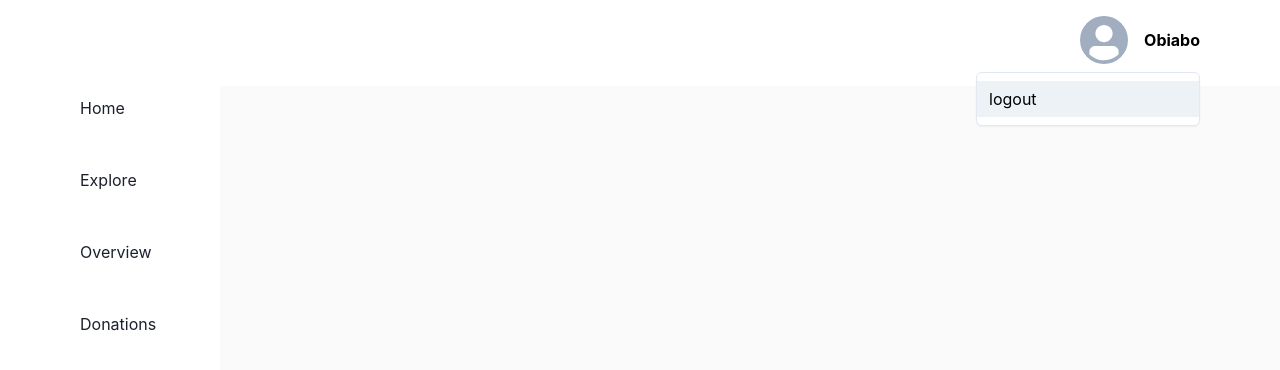
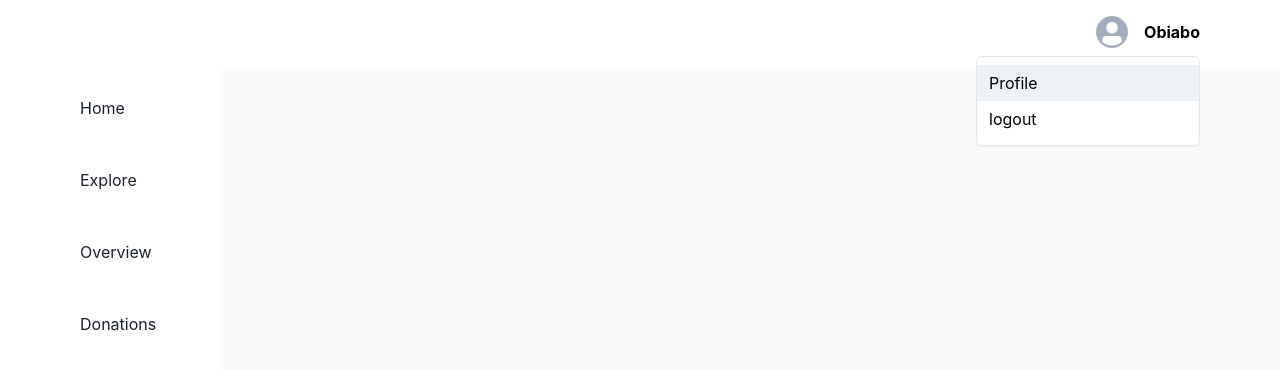
Before and after one commit to akinloluwami/quickk, a React (Vite) app: page /dashboard in a window 1280 px wide. Both pictures are taken after a click on the button "Obiabo". Shown: the top 370 px of the page. Built offline with nearby package versions, Linux system fonts and the light colour scheme; no server answers; a web font is replaced by a local one.

Commit message:
feat profile

```diff
--- a/src/Layouts/Dashboard/DashboardTop.jsx
+++ b/src/Layouts/Dashboard/DashboardTop.jsx
@@ -15,15 +15,21 @@ const DashboardTop = () => {
 
                             <MenuButton>
                                 <Flex alignItems={'center'} gap={'1em'}>
-                                    <Avatar size={'md'}/>
+                                    <Avatar size={'sm'}/>
                                     <Text fontWeight={'bold'}>Obiabo</Text>
                                 </Flex>
                             </MenuButton>
 
                             <MenuList>
+
+                                <MenuItem>
+                                    Profile
+                                </MenuItem>
+
                                 <MenuItem>
                                     logout
                                 </MenuItem>
+
                             </MenuList>
                         </Menu>
                    </Box>
--- a/src/Layouts/Dashboard/Sidebar.jsx
+++ b/src/Layouts/Dashboard/Sidebar.jsx
@@ -11,6 +11,7 @@ const Sidebar = () => {
 
                     {/* Loop through items of bar contents  */}
                    <UnorderedList listStyleType={'none'} display={'flex'} flexDir={'column'} gap={'3em'}>
+
                     {
                             BarItems.map ( ( items , index ) => {
                                 const {name , link , icon} = items;
```
